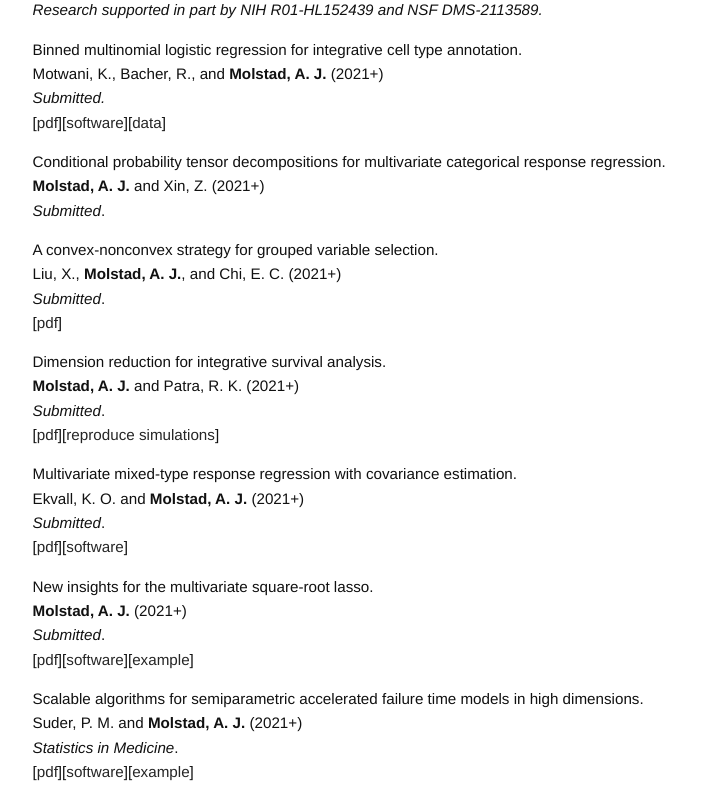
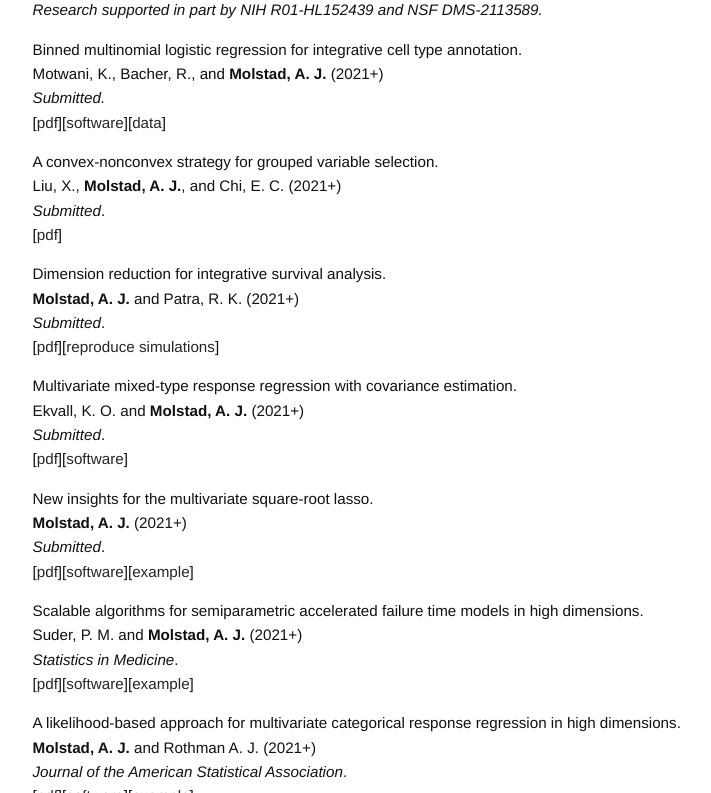
Before and after one commit to ajmolstad/ajmolstad.github.io, a Jekyll site: the page built from research.md, in a window 1280 px wide and 900 px high, scrolled down 348 px, cut to the strip 107-900 px from the top of the window. Shown: the whole strip, without its empty margins (275-986 px from the left). Built offline with Jekyll 4.4.1, drawn with Linux system fonts in a browser that asks for light colours.

Commit message:
Update research.md

```diff
--- a/research.md
+++ b/research.md
@@ -21,10 +21,10 @@ Motwani, K., Bacher, R., and **Molstad, A. J.** (2021+) <br>
 [[pdf](https://arxiv.org/abs/2111.12149)][[software](https://github.com/keshav-motwani/IBMR/)][[data](https://github.com/keshav-motwani/AnnotatedPBMC)]<br>
 
 
-Conditional probability tensor decompositions for
+<!-- Conditional probability tensor decompositions for
 multivariate categorical response regression. <br>
 **Molstad, A. J.** and Xin, Z. (2021+)<br>
-*Submitted*. <br>
+*Submitted*. <br>  -->
 
 A convex-nonconvex strategy for grouped variable selection. <br>
 Liu, X., **Molstad, A. J.**, and Chi, E. C. (2021+) <br>
```
